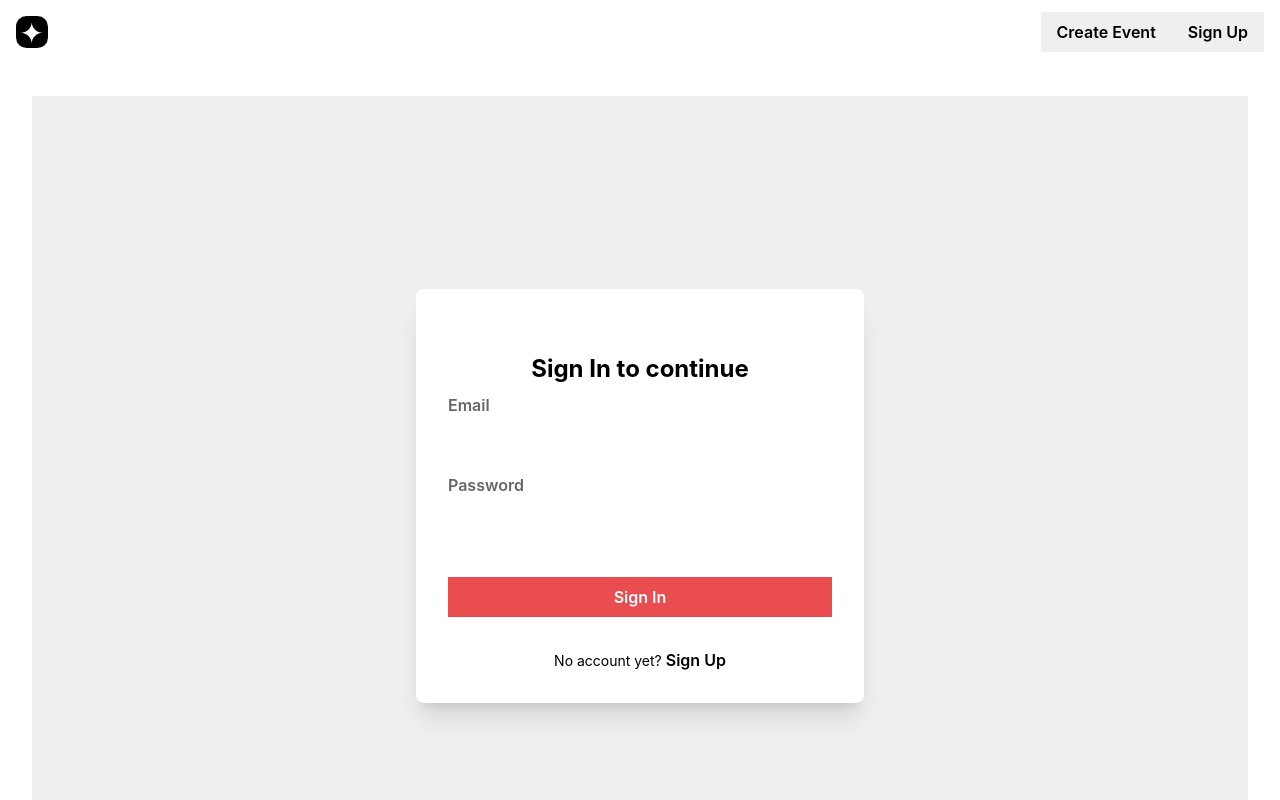
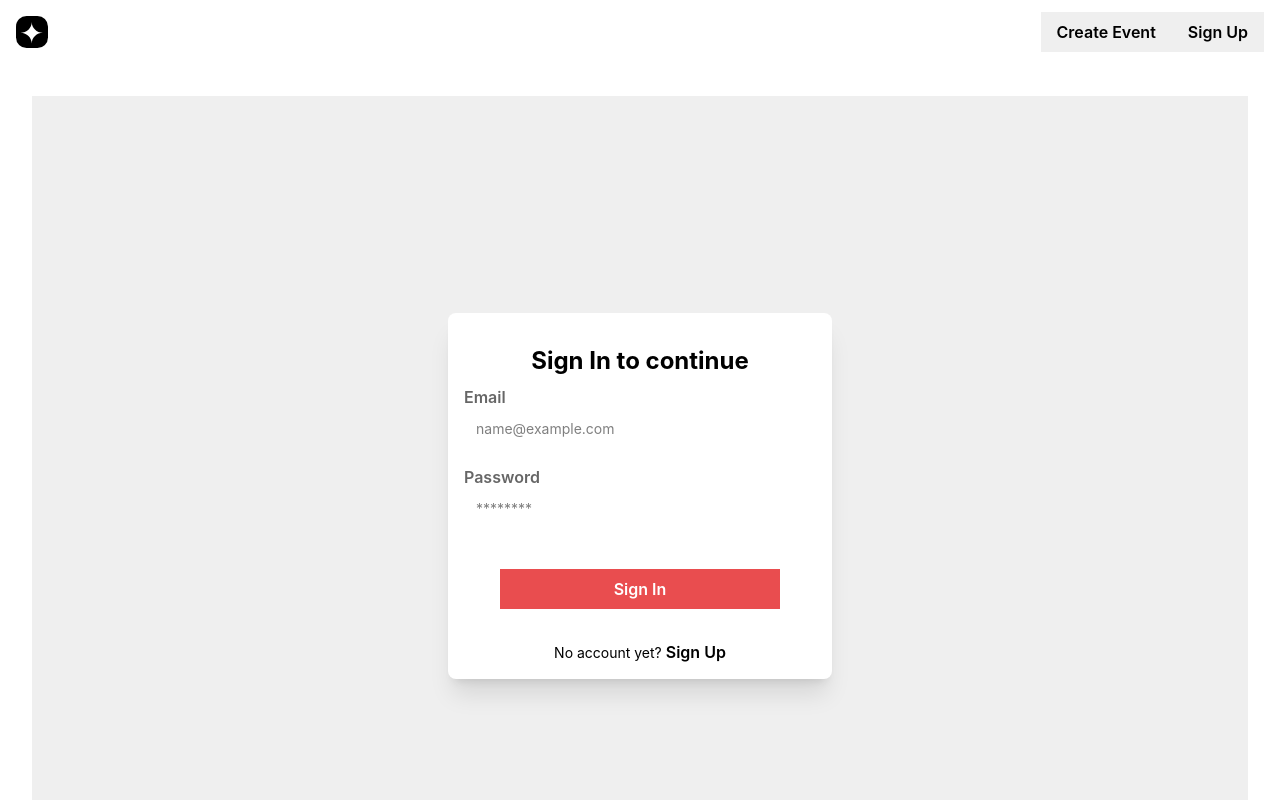
Before and after one commit to sowjanya-mn/Events_API_Project, a React (Vite) app in the folder Events_Api_Project/: page /signin in a window 1280 px wide. Shown: the top 800 px of the page. Built offline with nearby package versions, Linux system fonts and the light colour scheme.

Commit message:
Corrected Sign in logic

```diff
--- a/Events_Api_Project/src/App.jsx
+++ b/Events_Api_Project/src/App.jsx
@@ -9,7 +9,6 @@ import EventDetails from "./pages/EventDetails.jsx";
 import NotFound from "./pages/NotFound.jsx";
 import ProtectedRoute from "./components/ProtectedRoute.jsx";
 function App() {
-  const [count, setCount] = useState(0);
   const [isSignedIn, setIsSignedIn] = useState(() => {
     return localStorage.getItem("userToken") !== null;
   });
--- a/Events_Api_Project/src/pages/SignIn.jsx
+++ b/Events_Api_Project/src/pages/SignIn.jsx
@@ -1,9 +1,19 @@
 import { useState } from "react";
-import { Link, useLocation, useNavigate } from "react-router";
+import { Link, useLocation, useNavigate } from "react-router-dom";
 
-export default function SignIn({ setSuccessMessageFromSignUp, setIsSignedIn }) {
+// export default function SignIn({
+//   setSuccessMessageFromSignUp,
+//   setIsSignedIn,
+//   setUserExistMessage,
+// }) {
+export default function SignIn({ setIsSignedIn }) {
   const navigate = useNavigate();
+  // const location = useLocation();
+  // const signUpSuccessMessage = location.state?.successMessage || "";
+  // const signUpErrorMessage = location.state?.errorMessage || "";
   const location = useLocation();
+  const signUpSuccessMessage = location.state?.successMessage || "";
+  const signUpErrorMessage = location.state?.errorMessage || "";
 
   // Grab the saved location route path, or default to home "/"
   const redirectPath = location.state?.from?.pathname || "/";
@@ -62,9 +72,29 @@ export default function SignIn({ setSuccessMessageFromSignUp, setIsSignedIn }) {
     <div className="flex min-h-screen items-center justify-center bg-base-200 p-4">
       <form
         onSubmit={handleSubmit}
-        className="card w-full max-w-md bg-base-100 shadow-xl p-8 space-y-4 rounded-lg"
+        className="card w-full max-w-sm bg-base-100 shadow-xl p-4 space-y-4 rounded-lg"
       >
-        <h5 className="text-green-600">{setSuccessMessageFromSignUp}</h5>
+        {/* <h5 className="text-green-600">{setSuccessMessageFromSignUp}</h5>
+        <h5 className="text-red-600">{setUserExistMessage}</h5> */}
+        {/* {signUpSuccessMessage && !errorMessage && (
+          <h5 className="text-green-600 font-bold text-sm text-center bg-green-50 border border-green-200 p-2 rounded-lg">
+            {signUpSuccessMessage}
+          </h5>
+        )}
+
+        {signUpErrorMessage && !errorMessage && (
+          <h5 className="text-red-500 font-bold text-sm text-center bg-red-50 border border-red-200 p-2 rounded-lg">
+            {signUpErrorMessage}
+          </h5>
+        )} */}
+
+        {signUpSuccessMessage && (
+          <h5 className="text-green-600">{signUpSuccessMessage}</h5>
+        )}
+        {signUpErrorMessage && (
+          <h5 className="text-red-600">{signUpErrorMessage}</h5>
+        )}
+
         <h5 className="text-red-500">{errorMessage}</h5>
         <h2 className="text-2xl font-bold text-center mb-2">
           Sign In to continue
@@ -78,6 +108,7 @@ export default function SignIn({ setSuccessMessageFromSignUp, setIsSignedIn }) {
             type="email"
             name="email"
             id="email"
+            placeholder="name@example.com"
             value={formData.email}
             onChange={handleChange}
             required
@@ -93,6 +124,7 @@ export default function SignIn({ setSuccessMessageFromSignUp, setIsSignedIn }) {
             type="password"
             name="password"
             id="password"
+            placeholder="********"
             value={formData.password}
             onChange={handleChange}
             required
@@ -100,8 +132,8 @@ export default function SignIn({ setSuccessMessageFromSignUp, setIsSignedIn }) {
           />
         </div>
 
-        <div className="form-control mt-6">
-          <button type="submit" className="btn btn-primary w-full">
+        <div className="form-control mt-6 flex justify-center mt-4">
+          <button type="submit" className="btn btn-primary w-70">
             Sign In
           </button>
         </div>
--- a/Events_Api_Project/src/pages/SignUp.jsx
+++ b/Events_Api_Project/src/pages/SignUp.jsx
@@ -1,9 +1,11 @@
 import { useState } from "react";
-import { Link } from "react-router-dom";
+import { Link, useNavigate, useLocation } from "react-router-dom";
 import Home from "./Home";
 import SignIn from "./SignIn";
 export default function SignUp() {
   // 1. Create state to hold the input values
+  const navigate = useNavigate();
+  const location = useLocation();
   const [formData, setFormData] = useState({
     email: "",
     password: "",
@@ -38,12 +40,24 @@ export default function SignUp() {
         body: JSON.stringify(formData),
       });
       if (response.ok) {
-        setShowSignIn(true);
+        navigate("/signin", {
+          state: {
+            from: location.state?.from, // Keeps track of /createevent
+            successMessage: "Sign up successful! Please sign in.",
+            //errorMessage: "User already exists. Please sign in.",
+          },
+        });
       } else if (response.status === 400) {
         setErrorMessage("Sign up failed. Please provide a valid email.");
       } else if (response.status === 409) {
-        setIsUserExists(true);
-        setErrorMessage(" Username already exists. Please Sign In");
+        navigate("/signin", {
+          state: {
+            from: location.state?.from, // Keeps track of /createevent
+            //setErrorMessage: "User already exists. Please sign in.",
+            errorMessage: "User already exists. Please sign in.",
+          },
+        });
+        //setErrorMessage(" Username already exists. Please Sign In");
       }
     } catch (error) {
       console.error("Error connecting to the server:", error);
@@ -59,24 +73,24 @@ export default function SignUp() {
 
   if (isUserExists) {
     return (
-      <SignIn setSuccessMessageFromSignUp="User already exists. Please sign in." />
+      <SignIn setUserExistMessage="User already exists. Please sign in." />
     );
   }
 
   return (
     // Centers the card layout perfectly on the light grey background screen
-    <div className="flex min-h-screen items-center justify-center bg-base-200 p-2">
+    <div className="flex min-h-screen items-center justify-center bg-base-200 p-4">
       {/* Forms a rounded card component matching your white design style */}
       <form
         onSubmit={handleSubmit}
-        className="card w-full max-w-md bg-base-100 shadow-xl p-6 space-y-4 rounded-lg"
+        className="card w-full max-w-sm bg-base-100 shadow-xl p-4 space-y-4 rounded-lg"
       >
         {errorMessage && (
           <h5 className="text-red-500 font-bold text-sm text-center bg-red-50 border border-red-200 p-2 rounded-lg">
             {errorMessage}
           </h5>
         )}
-        <h2 className="text-2xl font-bold text-center mb-2">
+        <h2 className="text-2xl font-bold text-center mb-2 pt-4">
           Create an Account
         </h2>
 
@@ -106,7 +120,7 @@ export default function SignUp() {
             type="password"
             name="password"
             id="password"
-            placeholder="******"
+            placeholder="********"
             value={formData.password}
             onChange={handleChange}
             required
@@ -116,7 +130,7 @@ export default function SignUp() {
 
         {/* Submit Action using your customized red button styles */}
         <div className="form-control mt-6 flex justify-center mt-4">
-          <button type="submit" className="btn btn-primary w-50 ">
+          <button type="submit" className="btn btn-primary w-70 ">
             Sign Up
           </button>
         </div>
--- a/Events_Api_Project/src/utils/api.js
+++ b/Events_Api_Project/src/utils/api.js
@@ -9,7 +9,7 @@ export default function apiFetch(url, options = {}) {
   // Read the token fresh from localStorage on every call — this matters
   // because the token can change between calls (user logs in, logs out,
   // token expires) — we don't want to cache a stale value
-  const token = localStorage.getItem("token");
+  const token = localStorage.getItem("userToken");
 
   // Build the final set of headers to send with the request
   const headers = {
```
